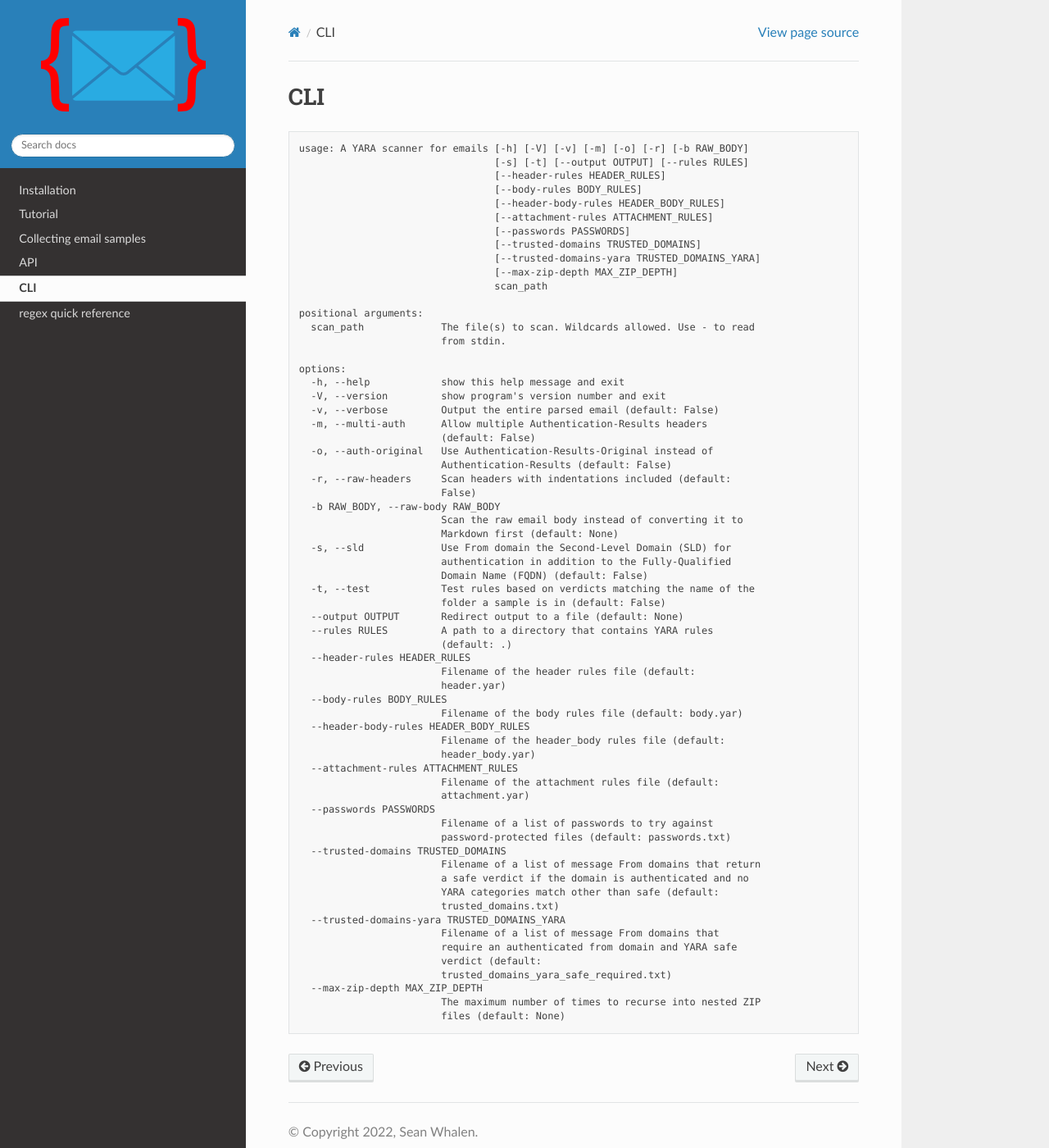
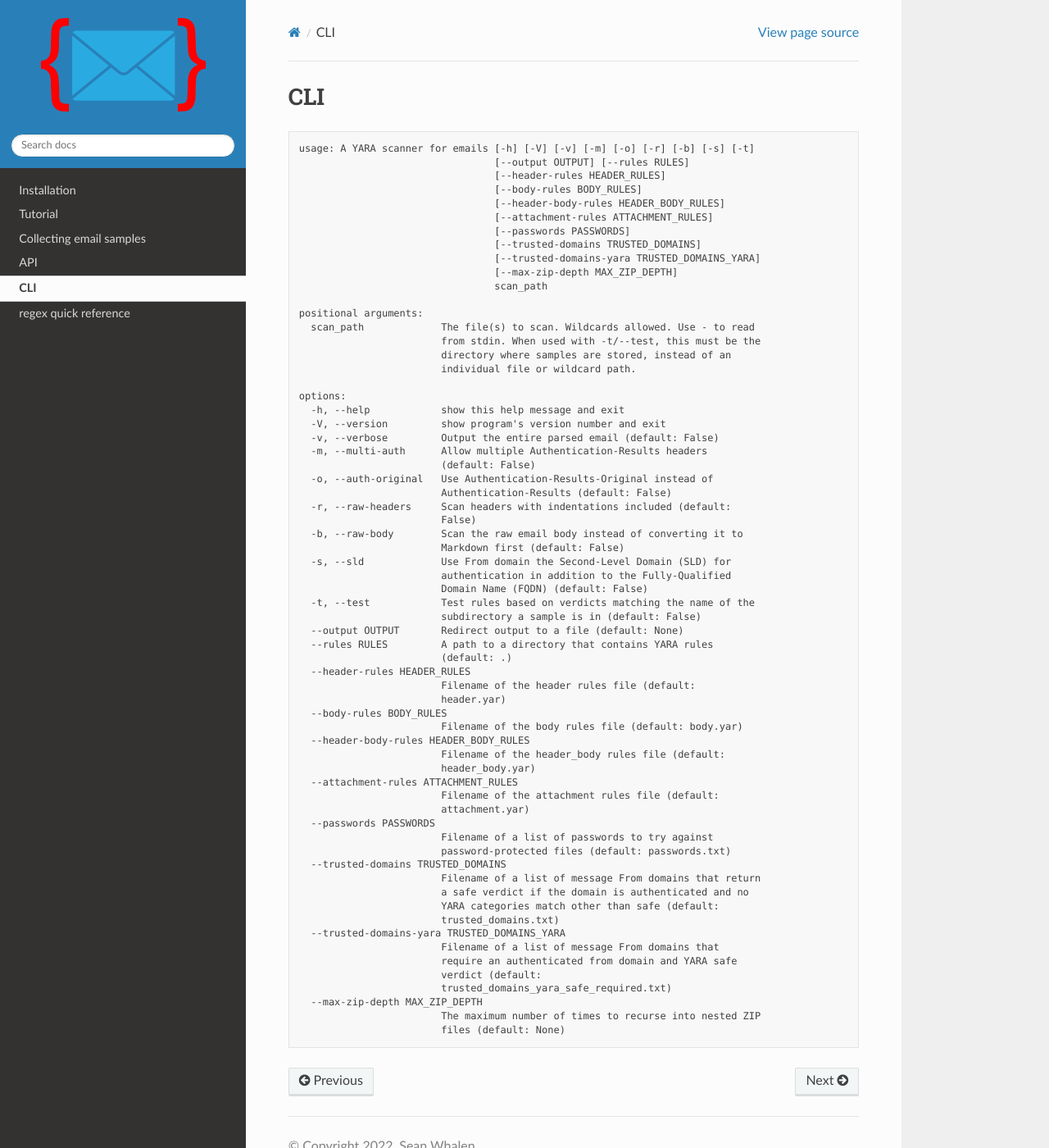
Before and after one commit to seanthegeek/yaramail, a Sphinx documentation site: the page built from docs/source/cli.md, in a window 1280 px wide and 1400 px high. Shown: the whole window at 82% size. Built offline with Sphinx 7.4.7 and the Read the Docs theme 2.0.0, drawn with Linux system fonts in a browser that asks for light colours.

Commit message:
2.0.4
- Fix  `-b`/`--raw-body` CLI option
- Add `no_attachments` option for YARA rule meta sections

````diff
--- a/docs/source/cli.md
+++ b/docs/source/cli.md
@@ -1,8 +1,8 @@
 # CLI
 
 ```text
-usage: A YARA scanner for emails [-h] [-V] [-v] [-m] [-o] [-r] [-b RAW_BODY]
-                                 [-s] [-t] [--output OUTPUT] [--rules RULES]
+usage: A YARA scanner for emails [-h] [-V] [-v] [-m] [-o] [-r] [-b] [-s] [-t]
+                                 [--output OUTPUT] [--rules RULES]
                                  [--header-rules HEADER_RULES]
                                  [--body-rules BODY_RULES]
                                  [--header-body-rules HEADER_BODY_RULES]
@@ -15,7 +15,9 @@ usage: A YARA scanner for emails [-h] [-V] [-v] [-m] [-o] [-r] [-b RAW_BODY]
 
 positional arguments:
   scan_path             The file(s) to scan. Wildcards allowed. Use - to read
-                        from stdin.
+                        from stdin. When used with -t/--test, this must be the
+                        directory where samples are stored, instead of an
+                        individual file or wildcard path.
 
 options:
   -h, --help            show this help message and exit
@@ -27,14 +29,13 @@ options:
                         Authentication-Results (default: False)
   -r, --raw-headers     Scan headers with indentations included (default:
                         False)
-  -b RAW_BODY, --raw-body RAW_BODY
-                        Scan the raw email body instead of converting it to
-                        Markdown first (default: None)
+  -b, --raw-body        Scan the raw email body instead of converting it to
+                        Markdown first (default: False)
   -s, --sld             Use From domain the Second-Level Domain (SLD) for
                         authentication in addition to the Fully-Qualified
                         Domain Name (FQDN) (default: False)
   -t, --test            Test rules based on verdicts matching the name of the
-                        folder a sample is in (default: False)
+                        subdirectory a sample is in (default: False)
   --output OUTPUT       Redirect output to a file (default: None)
   --rules RULES         A path to a directory that contains YARA rules
                         (default: .)
@@ -65,4 +66,3 @@ options:
   --max-zip-depth MAX_ZIP_DEPTH
                         The maximum number of times to recurse into nested ZIP
                         files (default: None)
-```
````
Also changed, not shown: CHANGELOG.md (+5 -0 lines), yaramail/__init__.py (+8 -1 lines), 1 other file.
